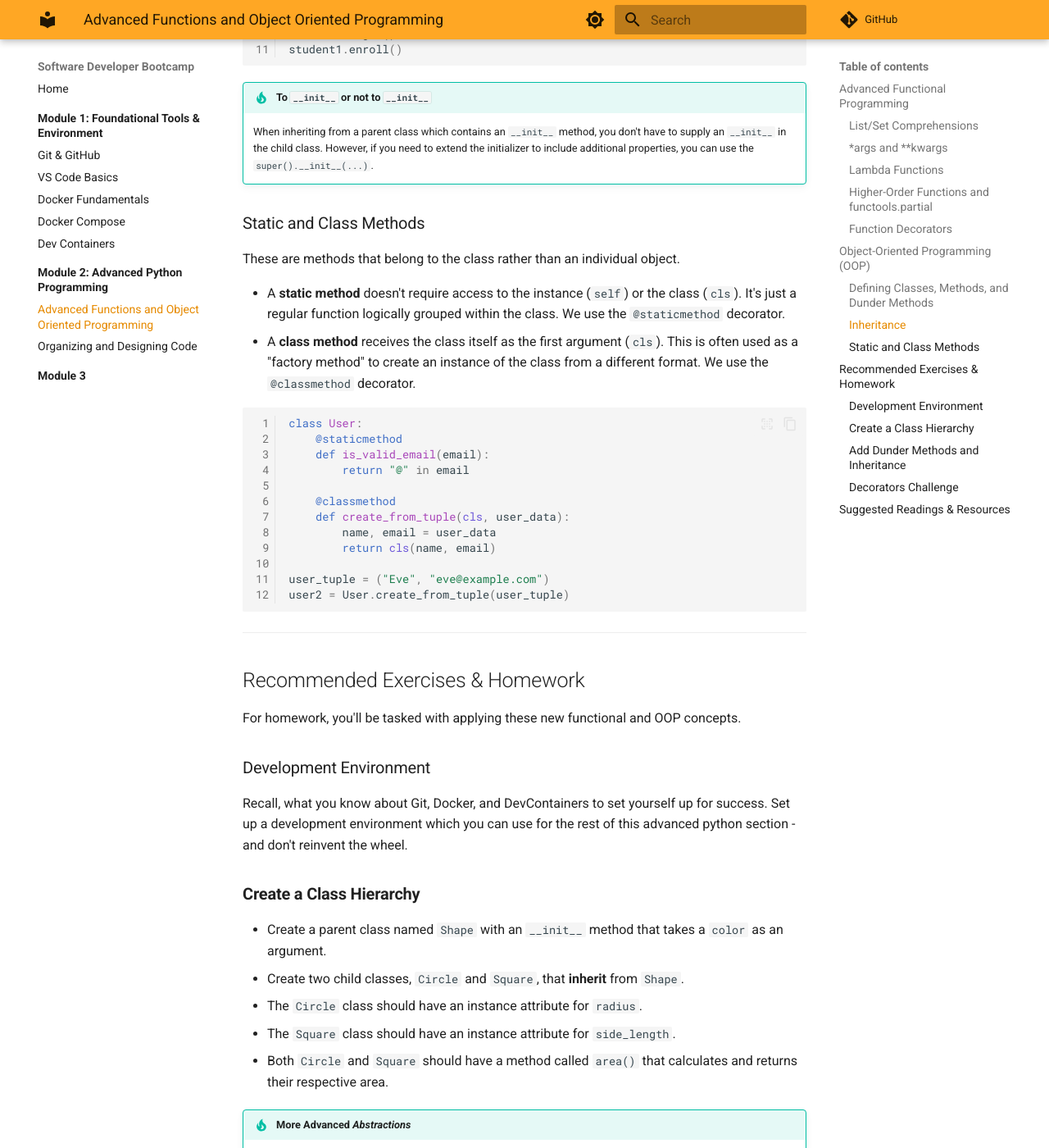
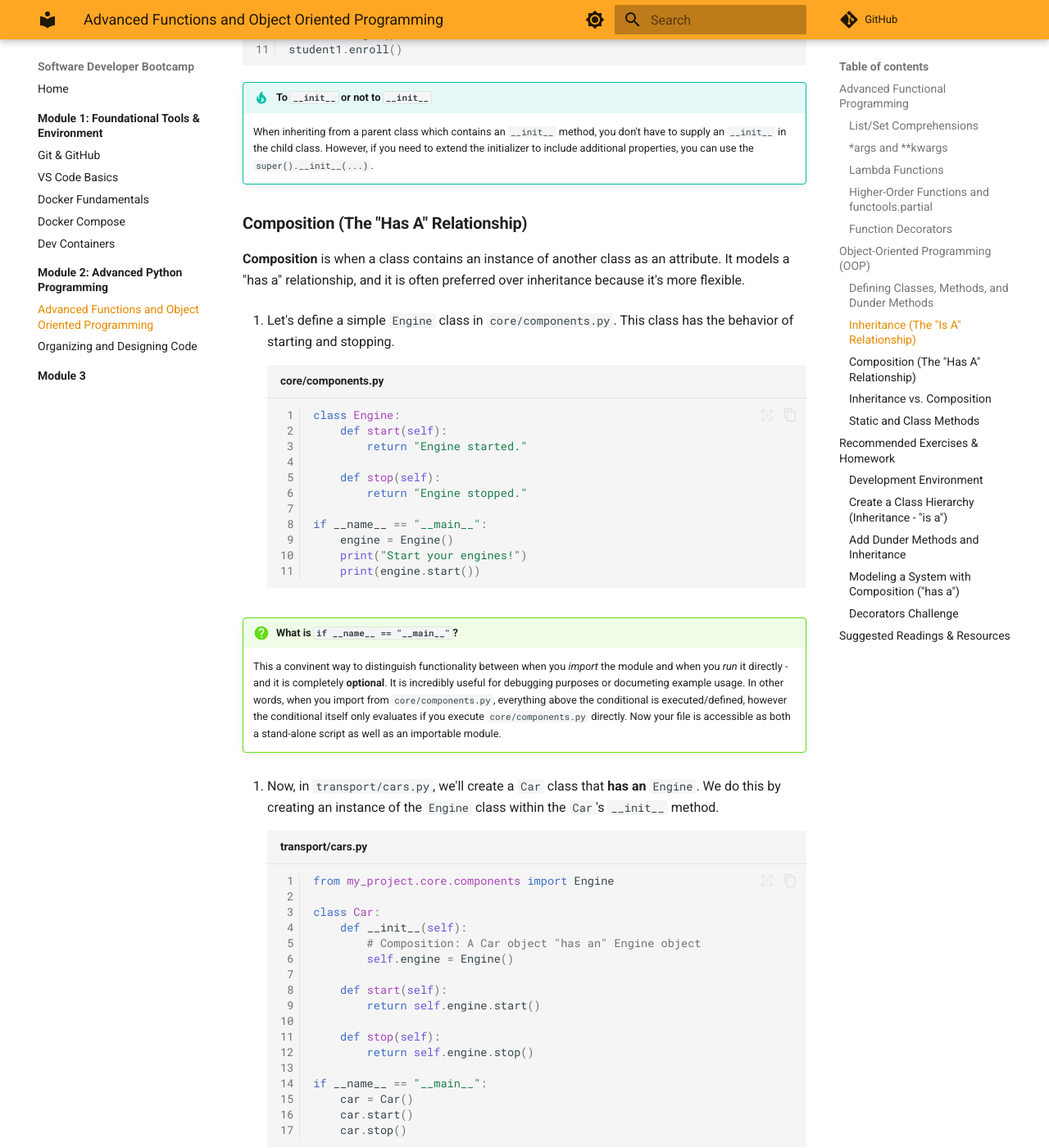
Before and after one commit to kaimibk/Software-Dev-Bootcamp, an MkDocs documentation site: the page built from docs/module-2/session-1.md, in a window 1280 px wide and 1400 px high, scrolled down 5034 px. Shown: the whole window at 82% size. Built offline with MkDocs 1.6.1 and Material for MkDocs 9.7.7, drawn with Linux system fonts in a browser that asks for light colours; comment, search, counter and statistics services are not loaded; some of the changed text lies outside the part shown.

Commit message:
Update session-1.md

````diff
--- a/docs/module-2/session-1.md
+++ b/docs/module-2/session-1.md
@@ -161,7 +161,7 @@ print(user1) # This calls the __str__ method
 !!! example "Dun Dun Dun"
     There are numerous powerful dunder methods that can super power your classes. [See here for other examples.](https://www.geeksforgeeks.org/python/dunder-magic-methods-python/). For example, `__add__` can be used to define how you add two custom objects together.
 
-### Inheritance
+### Inheritance (The "Is A" Relationship)
 
 **Inheritance** is a core concept that allows a class to inherit attributes and methods from another class. The inheriting class is called the **child** or **subclass**, and the class it inherits from is the **parent** or **superclass**. This is powerful for modeling relationships like "is a." A `Student` is a `User`, so the `Student` class can inherit from the `User` class.
 
@@ -196,6 +196,61 @@ student1.enroll()
 !!! tip "To `__init__` or not to `__init__`"
     When inheriting from a parent class which contains an `__init__` method, you don't have to supply an `__init__` in the child class. However, if you need to extend the initializer to include additional properties, you can use the `super().__init__(...)`.
 
+### **Composition (The "Has A" Relationship)**
+
+**Composition** is when a class contains an instance of another class as an attribute. It models a "has a" relationship, and it is often preferred over inheritance because it's more flexible.
+
+1.  Let's define a simple `Engine` class in `core/components.py`. This class has the behavior of starting and stopping.
+
+    ```python title="core/components.py" linenums="1"
+    class Engine:
+        def start(self):
+            return "Engine started."
+
+        def stop(self):
+            return "Engine stopped."
+
+    if __name__ == "__main__":
+        engine = Engine()
+        print("Start your engines!")
+        print(engine.start())
+    ```
+
+!!! question "What is `if __name__ == "__main__"`?"
+
+    This a convinent way to distinguish functionality between when you _import_ the module and when you _run_ it directly - and it is completely **optional**. It is incredibly useful for debugging purposes or documeting example usage. In other words, when you import from `core/components.py`, everything above the conditional is executed/defined, however the conditional itself only evaluates if you execute `core/components.py` directly. Now your file is accessible as both a stand-alone script as well as an importable module.
+
+2.  Now, in `transport/cars.py`, we'll create a `Car` class that **has an** `Engine`. We do this by creating an instance of the `Engine` class within the `Car`'s `__init__` method.
+
+    ```python title="transport/cars.py" linenums="1"
+    from my_project.core.components import Engine
+
+    class Car:
+        def __init__(self):
+            # Composition: A Car object "has an" Engine object
+            self.engine = Engine()
+
+        def start(self):
+            return self.engine.start()
+
+        def stop(self):
+            return self.engine.stop()
+
+    if __name__ == "__main__":
+        car = Car()
+        car.start()
+        car.stop()
+    ```
+
+### Inheritance vs. Composition
+
+| **Concept**     	| **Relationship** 	| **Analogy**         	| **When to Use**                                   	|
+|-----------------	|------------------	|---------------------	|---------------------------------------------------	|
+| **Inheritance** 	| "is a"           	| A Car is a Vehicle. 	| When a class is a specialized version of another. 	|
+| **Composition** 	| "has a"          	| A Car has a Engine. 	| When a class is composed of other objects.        	|
+
+Using both of these correctly is key to building robust and scalable applications.
+
 ### Static and Class Methods
 
 These are methods that belong to the class rather than an individual object.
@@ -228,7 +283,7 @@ For homework, you'll be tasked with applying these new functional and OOP concep
 
 Recall, what you know about Git, Docker, and DevContainers to set yourself up for success. Set up a development environment which you can use for the rest of this advanced python section - and don't reinvent the wheel.
 
-### **Create a Class Hierarchy**
+### **Create a Class Hierarchy (Inheritance - "is a")**
 
 - Create a parent class named `Shape` with an `__init__` method that takes a `color` as an argument.
 - Create two child classes, `Circle` and `Square`, that **inherit** from `Shape`.
@@ -246,6 +301,30 @@ Recall, what you know about Git, Docker, and DevContainers to set yourself up fo
 - Change the `area` calculation to a private method, which is automatically called sets a `self.area` property upon initialization.
 - Implement `__add__` and `__sub__` methods, which defines you to add/subtract shapes together. As an example, make it so when you add two shapes, you return the sum of each area.
 
+### Modeling a System with Composition ("has a")
+
+This exercise focuses on the "has a" relationship, where one object contains other objects.
+
+- **Part A: Create Component Classes**
+    - Create a class named `Engine` with an `__init__` method that accepts `fuel_type` (e.g., 'gasoline', 'electric').
+    - The `Engine` class should have a method `start()` that prints a message indicating the engine is starting with its fuel type (e.g., `"Gasoline engine roaring to life!"`).
+    - Create a class named `Wheel` with an `__init__` method that accepts `diameter` (an integer).
+    - The `Wheel` class should have a method `rotate()` that prints a message like `"Wheel (20 inches) is rotating."`.
+
+- Part B: Build the Main Class using Composition
+    - Create a class named `Car` with an `__init__` method that takes `model` (string), `fuel_type` (string), and `wheel_size` (integer) as arguments.
+    - Inside the `Car`'s `__init__` method, instantiate one `Engine` object and four `Wheel` objects using the provided arguments.
+    - The `Car` object should not inherit from `Engine` or `Wheel`.
+
+- Part C: Delegate Behavior
+    - The Car class should have a method `drive()`. This method should:
+        - Call the `start()` method of its internal `Engine` object.
+        - Iterate over its list of `Wheel` objects and call the `rotate()` method on each one.
+        - Print a final message: `"The [model] is ready to go!"`
+
+**Goal**: This exercise demonstrates how the Car class composes its behavior by delegating tasks to its internal `Engine` and `Wheel` objects.
+
+
 ### **Decorators Challenge**
 
 - Create a new Python file and write a decorator called `@timer`. This decorator should print the executions time of the wrapped function.
````
